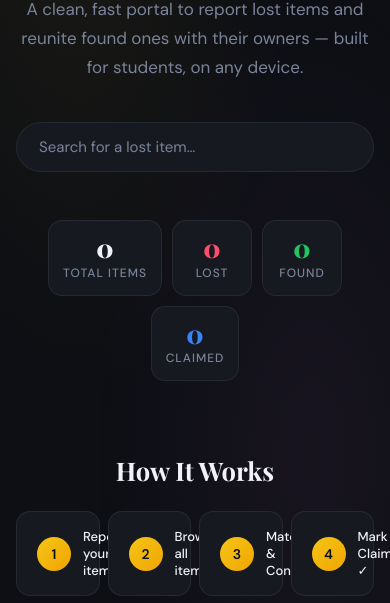
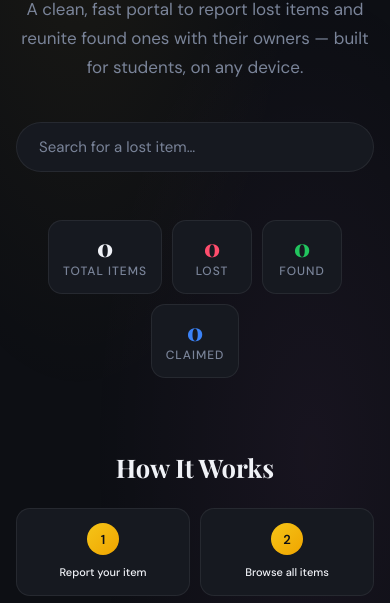
Before and after one commit to monde-tech/lost-found-campus, a plain HTML site: page index.html in a window 390 px wide. Shown: the part 222-825 px from the top of the page. Drawn offline with nearby package versions, Linux system fonts and the light colour scheme.

Commit message:
Update index.html

```diff
--- a/index.html
+++ b/index.html
@@ -25,7 +25,7 @@
   body{font-family:'DM Sans',sans-serif;background:var(--bg);color:var(--text);min-height:100vh;overflow-x:hidden;}
   body::before{content:'';position:fixed;inset:0;background:radial-gradient(ellipse at 20% 10%,rgba(245,197,24,0.06) 0%,transparent 50%),radial-gradient(ellipse at 80% 80%,rgba(232,121,249,0.05) 0%,transparent 50%);pointer-events:none;z-index:0;}
 
-  /* ── NAV ── */
+  /* NAV */
   nav{position:sticky;top:0;z-index:100;background:rgba(13,15,20,0.92);backdrop-filter:blur(20px);border-bottom:1px solid var(--border);padding:0 24px;display:flex;align-items:center;justify-content:space-between;height:64px;}
   .nav-logo{display:flex;align-items:center;gap:10px;text-decoration:none;}
   .nav-logo .icon{width:36px;height:36px;background:linear-gradient(135deg,var(--accent),var(--accent2));border-radius:10px;display:flex;align-items:center;justify-content:center;font-size:18px;flex-shrink:0;}
@@ -40,7 +40,7 @@
   .mobile-menu.open{display:flex;}
   .mobile-menu .nav-tab{width:100%;text-align:center;border-radius:10px;padding:12px;}
 
-  /* ── BACK BUTTON ── */
+  /* BACK BUTTON */
   .back-btn{
     display:inline-flex;align-items:center;gap:8px;
     background:var(--surface);border:1px solid var(--border);
@@ -53,11 +53,11 @@
   .back-btn:hover{border-color:var(--accent);color:var(--accent);background:rgba(245,197,24,0.05);}
   .back-btn svg{width:16px;height:16px;flex-shrink:0;}
 
-  /* ── PAGES ── */
+  /* PAGES */
   .page{display:none;padding:32px 24px;max-width:1100px;margin:0 auto;position:relative;z-index:1;}
   .page.active{display:block;}
 
-  /* ── HOME HERO ── */
+  /* HOME HERO */
   .hero{text-align:center;padding:60px 0 40px;}
   .hero h1{font-family:'Playfair Display',serif;font-size:clamp(2.2rem,5vw,3.8rem);font-weight:900;line-height:1.1;margin-bottom:16px;letter-spacing:-1px;}
   .hero h1 .gd{background:linear-gradient(90deg,var(--accent),var(--accent2));-webkit-background-clip:text;-webkit-text-fill-color:transparent;background-clip:text;}
@@ -75,14 +75,40 @@
   .search-bar-wrap input:focus{border-color:var(--accent);}
   .search-bar-wrap input::placeholder{color:var(--muted);}
 
-  /* ── HOW IT WORKS ── */
+  /* HOW IT WORKS */
   .how-section{margin-bottom:48px;}
   .section-title{font-family:'Playfair Display',serif;font-size:1.6rem;font-weight:700;margin-bottom:24px;text-align:center;}
-  .flow-steps{display:flex;gap:0;flex-wrap:wrap;justify-content:center;align-items:center;}
-  .flow-step{display:flex;align-items:center;gap:12px;background:var(--surface);border:1px solid var(--border);border-radius:var(--radius);padding:16px 20px;min-width:130px;}
-  .flow-step .step-num{width:34px;height:34px;border-radius:50%;background:linear-gradient(135deg,var(--accent),#f0a500);color:#0d0f14;font-weight:700;font-size:14px;display:flex;align-items:center;justify-content:center;flex-shrink:0;}
-  .flow-step .step-txt{font-size:13px;font-weight:500;}
-  .flow-arrow{font-size:20px;color:var(--muted);padding:0 8px;}
+
+  /* Desktop: horizontal row with arrows */
+  .flow-steps{
+    display:flex;
+    gap:0;
+    flex-wrap:nowrap;
+    justify-content:center;
+    align-items:stretch;
+  }
+  .flow-step{
+    display:flex;
+    flex-direction:column;
+    align-items:center;
+    gap:10px;
+    background:var(--surface);
+    border:1px solid var(--border);
+    border-radius:var(--radius);
+    padding:20px 18px;
+    width:150px;
+    text-align:center;
+  }
+  .flow-step .step-num{
+    width:38px;height:38px;border-radius:50%;
+    background:linear-gradient(135deg,var(--accent),#f0a500);
+    color:#0d0f14;font-weight:700;font-size:15px;
+    display:flex;align-items:center;justify-content:center;
+    flex-shrink:0;
+  }
+  .flow-step .step-txt{font-size:13px;font-weight:500;line-height:1.4;}
+  .flow-arrow{font-size:20px;color:var(--muted);padding:0 6px;display:flex;align-items:center;flex-shrink:0;}
+
   .quick-actions{display:grid;grid-template-columns:1fr 1fr;gap:16px;max-width:560px;margin:0 auto;}
   .action-card{border-radius:var(--radius);padding:28px 24px;cursor:pointer;transition:transform .2s,box-shadow .2s;border:none;text-align:left;font-family:'DM Sans',sans-serif;position:relative;overflow:hidden;}
   .action-card:hover{transform:translateY(-4px);box-shadow:0 16px 48px rgba(0,0,0,0.4);}
@@ -92,7 +118,7 @@
   .action-card .ac-title{font-size:16px;font-weight:700;color:var(--text);margin-bottom:6px;}
   .action-card .ac-desc{font-size:13px;color:var(--muted);line-height:1.5;}
 
-  /* ── FORM ── */
+  /* FORM */
   .form-tabs{display:flex;gap:0;background:var(--surface2);border-radius:12px;padding:4px;max-width:400px;margin:0 auto 32px;}
   .form-tab-btn{flex:1;padding:11px;border-radius:9px;border:none;background:transparent;color:var(--muted);font-family:'DM Sans',sans-serif;font-size:14px;font-weight:600;cursor:pointer;transition:.2s;display:flex;align-items:center;justify-content:center;gap:6px;}
   .form-tab-btn.active.lost-tab{background:var(--lost-bg);color:var(--lost);border:1px solid var(--lost);}
@@ -119,7 +145,7 @@
   .btn-primary:hover{transform:translateY(-2px);box-shadow:0 8px 24px rgba(245,197,24,0.3);}
   .btn-primary:active{transform:none;}
 
-  /* ── BROWSE ── */
+  /* BROWSE */
   .browse-controls{display:flex;gap:12px;align-items:center;flex-wrap:wrap;margin-bottom:24px;}
   .browse-search{flex:1;min-width:200px;background:var(--surface);border:1px solid var(--border);border-radius:50px;padding:11px 20px;color:var(--text);font-size:14px;font-family:'DM Sans',sans-serif;outline:none;transition:border-color .2s;}
   .browse-search:focus{border-color:var(--accent);}
@@ -149,7 +175,7 @@
   .empty-state .ei{font-size:3rem;margin-bottom:16px;}
   .empty-state p{font-size:15px;}
 
-  /* ── MODAL ── */
+  /* MODAL */
   .modal-overlay{display:none;position:fixed;inset:0;background:rgba(0,0,0,0.75);backdrop-filter:blur(8px);z-index:200;align-items:center;justify-content:center;padding:20px;}
   .modal-overlay.open{display:flex;}
   .modal{background:var(--surface);border:1px solid var(--border);border-radius:20px;max-width:520px;width:100%;max-height:90vh;overflow-y:auto;box-shadow:0 24px 80px rgba(0,0,0,0.6);animation:modalIn .25s ease;position:relative;}
@@ -169,7 +195,7 @@
   .btn-close-modal{padding:12px 20px;border-radius:10px;border:1px solid var(--border);background:var(--surface2);color:var(--text);font-family:'DM Sans',sans-serif;font-weight:600;font-size:14px;cursor:pointer;transition:.2s;}
   .btn-close-modal:hover{border-color:var(--muted);}
 
-  /* ── TOAST ── */
+  /* TOAST */
   .toast{position:fixed;bottom:24px;left:50%;transform:translateX(-50%) translateY(100px);background:var(--surface);border:1px solid var(--border);border-radius:50px;padding:12px 24px;font-size:14px;font-weight:500;z-index:300;box-shadow:var(--shadow);transition:transform .3s cubic-bezier(0.34,1.56,0.64,1);white-space:nowrap;}
   .toast.show{transform:translateX(-50%) translateY(0);}
   .toast.success{border-color:var(--found);color:var(--found);}
@@ -182,22 +208,51 @@
     .hamburger{display:flex;}
     .form-row{grid-template-columns:1fr;}
     .quick-actions{grid-template-columns:1fr 1fr;}
-    .flow-arrow{display:none;}
-    .flow-steps{gap:8px;}
-    .flow-step{min-width:0;flex:1;}
     .page{padding:20px 16px;}
     .form-card{padding:20px;}
     .stat-card{padding:16px 20px;min-width:100px;}
     .stat-card .num{font-size:1.6rem;}
+
+    /* How It Works — 2x2 grid on tablet/mobile */
+    .flow-steps{
+      display:grid;
+      grid-template-columns:1fr 1fr;
+      gap:12px;
+    }
+    .flow-arrow{display:none;}
+    .flow-step{
+      width:100%;
+      padding:16px 12px;
+    }
+    .flow-step .step-txt{font-size:12px;}
   }
+
   @media(max-width:480px){
     .quick-actions{grid-template-columns:1fr;}
     .hero{padding:40px 0 24px;}
     .hero-stats{gap:10px;}
     .stat-card{min-width:80px;padding:14px;}
+    .stat-card .num{font-size:1.5rem;}
     .modal-actions{flex-direction:column;}
     .btn-close-modal{width:100%;}
     .back-btn{padding:8px 16px;font-size:13px;}
+
+    /* How It Works — single column on small phones */
+    .flow-steps{
+      grid-template-columns:1fr 1fr;
+      gap:10px;
+    }
+    .flow-step{
+      padding:14px 10px;
+    }
+    .flow-step .step-num{width:32px;height:32px;font-size:13px;}
+    .flow-step .step-txt{font-size:11px;}
+
+    /* Items grid single column */
+    .items-grid{grid-template-columns:1fr;}
+
+    /* Browse search full width */
+    .browse-search{min-width:100%;}
   }
 </style>
 </head>
@@ -224,7 +279,7 @@
   <button class="nav-tab" onclick="showPage('browse');closeMobile()">🔍 Browse Items</button>
 </div>
 
-<!-- ═══════════ HOME PAGE ═══════════ -->
+<!-- HOME PAGE -->
 <div class="page active" id="page-home">
   <div class="hero">
     <h1>Campus<br><span class="gd">Lost & Found</span></h1>
@@ -245,13 +300,25 @@
   <div class="how-section">
     <div class="section-title">How It Works</div>
     <div class="flow-steps">
-      <div class="flow-step"><div class="step-num">1</div><div class="step-txt">Report your item</div></div>
+      <div class="flow-step">
+        <div class="step-num">1</div>
+        <div class="step-txt">Report your item</div>
+      </div>
       <div class="flow-arrow">→</div>
-      <div class="flow-step"><div class="step-num">2</div><div class="step-txt">Browse all items</div></div>
+      <div class="flow-step">
+        <div class="step-num">2</div>
+        <div class="step-txt">Browse all items</div>
+      </div>
       <div class="flow-arrow">→</div>
-      <div class="flow-step"><div class="step-num">3</div><div class="step-txt">Match & Contact</div></div>
+      <div class="flow-step">
+        <div class="step-num">3</div>
+        <div class="step-txt">Match & Contact</div>
+      </div>
       <div class="flow-arrow">→</div>
-      <div class="flow-step"><div class="step-num">4</div><div class="step-txt">Mark as Claimed ✓</div></div>
+      <div class="flow-step">
+        <div class="step-num">4</div>
+        <div class="step-txt">Mark as Claimed ✓</div>
+      </div>
     </div>
   </div>
 
@@ -272,10 +339,8 @@
   </div>
 </div>
 
-<!-- ═══════════ REPORT PAGE ═══════════ -->
+<!-- REPORT PAGE -->
 <div class="page" id="page-report">
-
-  <!-- BACK BUTTON -->
   <button class="back-btn" onclick="showPage('home')">
     <svg viewBox="0 0 24 24" fill="none" stroke="currentColor" stroke-width="2.5" stroke-linecap="round" stroke-linejoin="round">
       <polyline points="15 18 9 12 15 6"/>
@@ -370,10 +435,8 @@
   </div>
 </div>
 
-<!-- ═══════════ BROWSE PAGE ═══════════ -->
+<!-- BROWSE PAGE -->
 <div class="page" id="page-browse">
-
-  <!-- BACK BUTTON -->
   <button class="back-btn" onclick="showPage('home')">
     <svg viewBox="0 0 24 24" fill="none" stroke="currentColor" stroke-width="2.5" stroke-linecap="round" stroke-linejoin="round">
       <polyline points="15 18 9 12 15 6"/>
@@ -411,7 +474,7 @@
   <div class="items-grid" id="browseGrid"></div>
 </div>
 
-<!-- ═══════════ MODAL ═══════════ -->
+<!-- MODAL -->
 <div class="modal-overlay" id="modalOverlay">
   <div class="modal" id="modalBox">
     <div class="modal-img" id="modalImg"></div>
@@ -439,7 +502,7 @@ let activeFormTab='lost';
 function save(){localStorage.setItem(STORAGE_KEY,JSON.stringify(items));}
 function load(){try{items=JSON.parse(localStorage.getItem(STORAGE_KEY)||'[]');}catch(e){items=[];}}
 
-/* ── MODAL ── */
+/* MODAL */
 function openModal(id){
   const item=items.find(i=>i.id===id);
   if(!item)return;
@@ -501,7 +564,7 @@ document.addEventListener('DOMContentLoaded',()=>{
 
 document.addEventListener('keydown',e=>{if(e.key==='Escape')closeModal();});
 
-/* ── PAGE NAVIGATION ── */
+/* PAGE NAVIGATION */
 function showPage(p){
   document.querySelectorAll('.page').forEach(el=>el.classList.remove('active'));
   document.querySelectorAll('.nav-tab').forEach(el=>el.classList.remove('active'));
@@ -515,7 +578,7 @@ function showPage(p){
   window.scrollTo({top:0,behavior:'smooth'});
 }
 
-/* ── HAMBURGER ── */
+/* HAMBURGER */
 function toggleMobile(){
   const menu=document.getElementById('mobileMenu');
   const bars=document.querySelectorAll('.hamburger span');
@@ -535,7 +598,7 @@ document.addEventListener('click',e=>{
   if(menu.classList.contains('open')&&!menu.contains(e.target)&&!ham.contains(e.target))closeMobile();
 });
 
-/* ── FORM ── */
+/* FORM */
 function setFormTab(t){
   activeFormTab=t;
   document.getElementById('tabLost').classList.toggle('active',t==='lost');
@@ -608,7 +671,7 @@ function resetForm(){
   document.getElementById('f-date').valueAsDate=new Date();
 }
 
-/* ── STATS ── */
+/* STATS */
 function updateStats(){
   const t=items.length,
         l=items.filter(i=>i.status==='lost').length,
@@ -620,7 +683,7 @@ function updateStats(){
   document.getElementById('statClaimed').textContent=c;
 }
 
-/* ── BROWSE ── */
+/* BROWSE */
 function setFilter(f,el){
   activeFilter=f;
   document.querySelectorAll('.filter-chips .chip[data-filter]').forEach(c=>c.classList.remove('active'));
@@ -675,7 +738,7 @@ function heroSearchGo(val,go){
   if(go){document.getElementById('browseSearch').value=val;showPage('browse');}
 }
 
-/* ── TOAST ── */
+/* TOAST */
 let toastTimer;
 function showToast(msg,type='success'){
   const t=document.getElementById('toast');
@@ -684,7 +747,7 @@ function showToast(msg,type='success'){
   toastTimer=setTimeout(()=>t.classList.remove('show'),3000);
 }
 
-/* ── UTILS ── */
+/* UTILS */
 function esc(str){
   return String(str).replace(/&/g,'&amp;').replace(/</g,'&lt;').replace(/>/g,'&gt;').replace(/"/g,'&quot;');
 }
```
